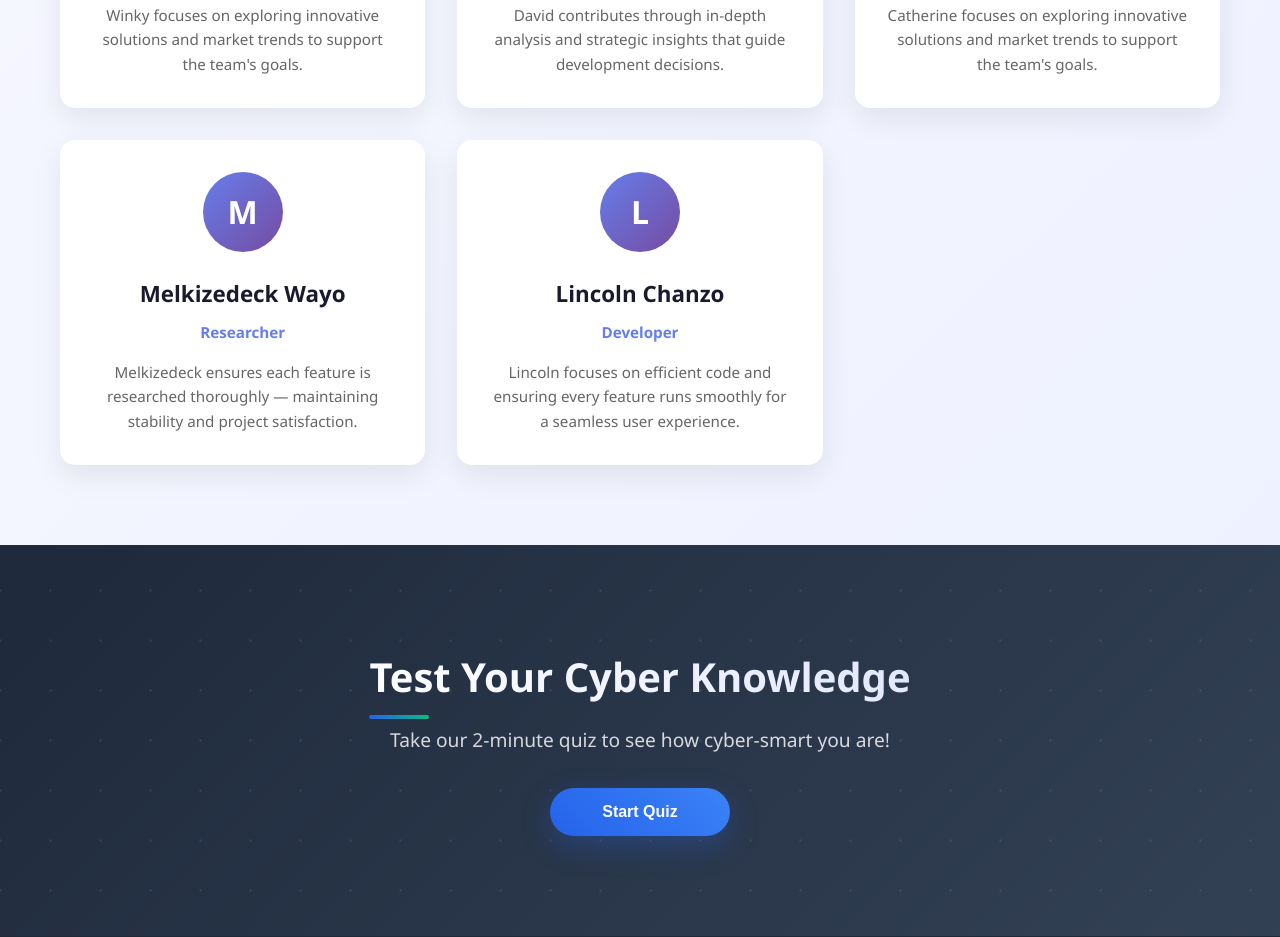
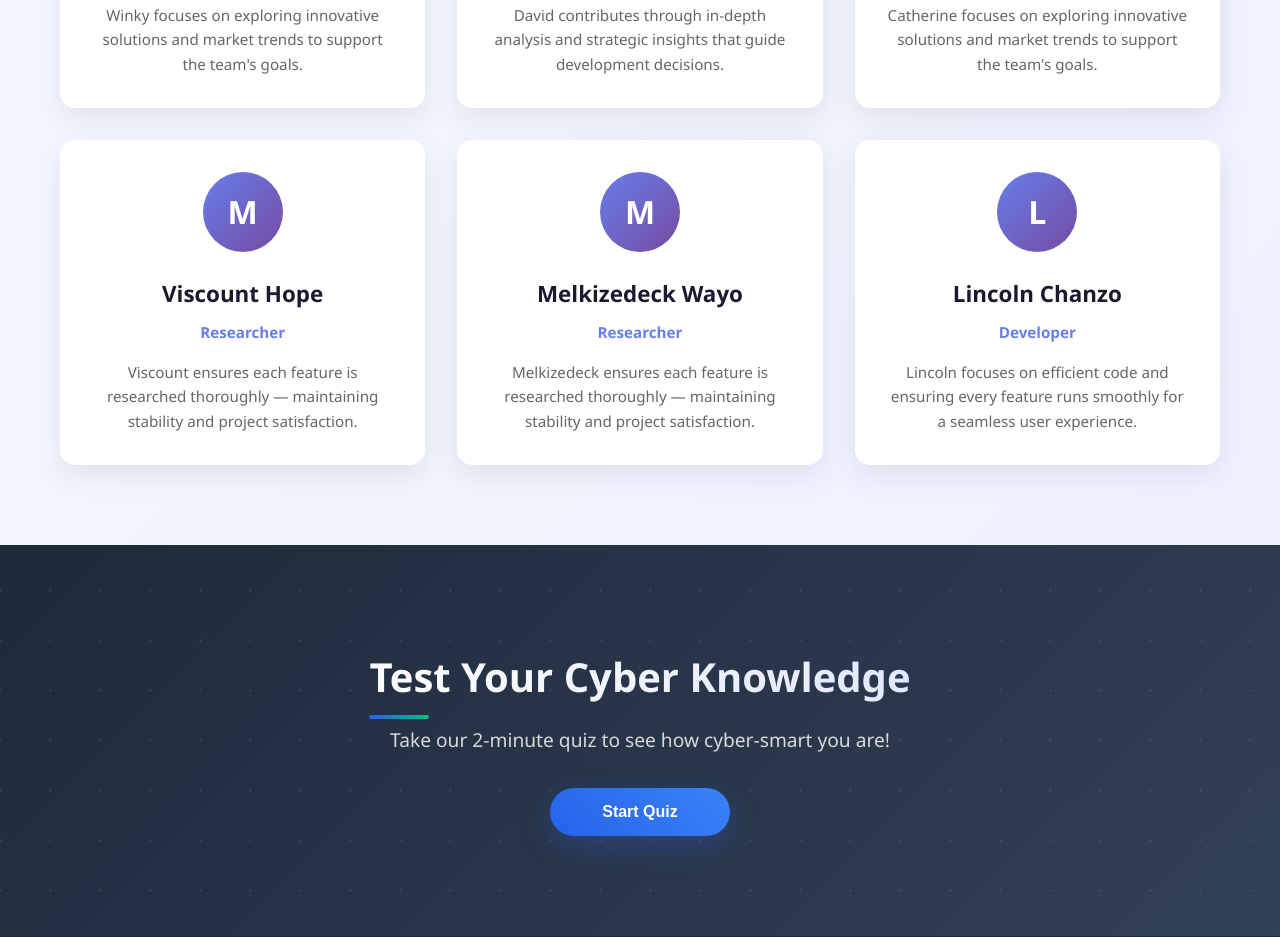
Before and after one commit to jessymuia/campuz, a plain HTML site: page index.html in a window 1280 px wide. Shown: the part 2491-3428 px from the top of the page. Drawn offline with nearby package versions, Linux system fonts and the light colour scheme; a script that the page names is missing.

Commit message:
Update index.html

```diff
--- a/index.html
+++ b/index.html
@@ -161,7 +161,12 @@
         </div>
 
         <!-- Team Member 7 -->
-
+       <div class="team-card" data-aos="fade-up" data-aos-delay="450">
+          <div class="team-avatar">M</div>
+          <h3>Viscount Hope</h3>
+          <p class="team-role">Researcher</p>
+          <p class="team-description">Viscount ensures each feature is researched thoroughly — maintaining stability and project satisfaction.</p>
+        </div>
 
         <!-- Team Member 8 -->
         <div class="team-card" data-aos="fade-up" data-aos-delay="450">
```
